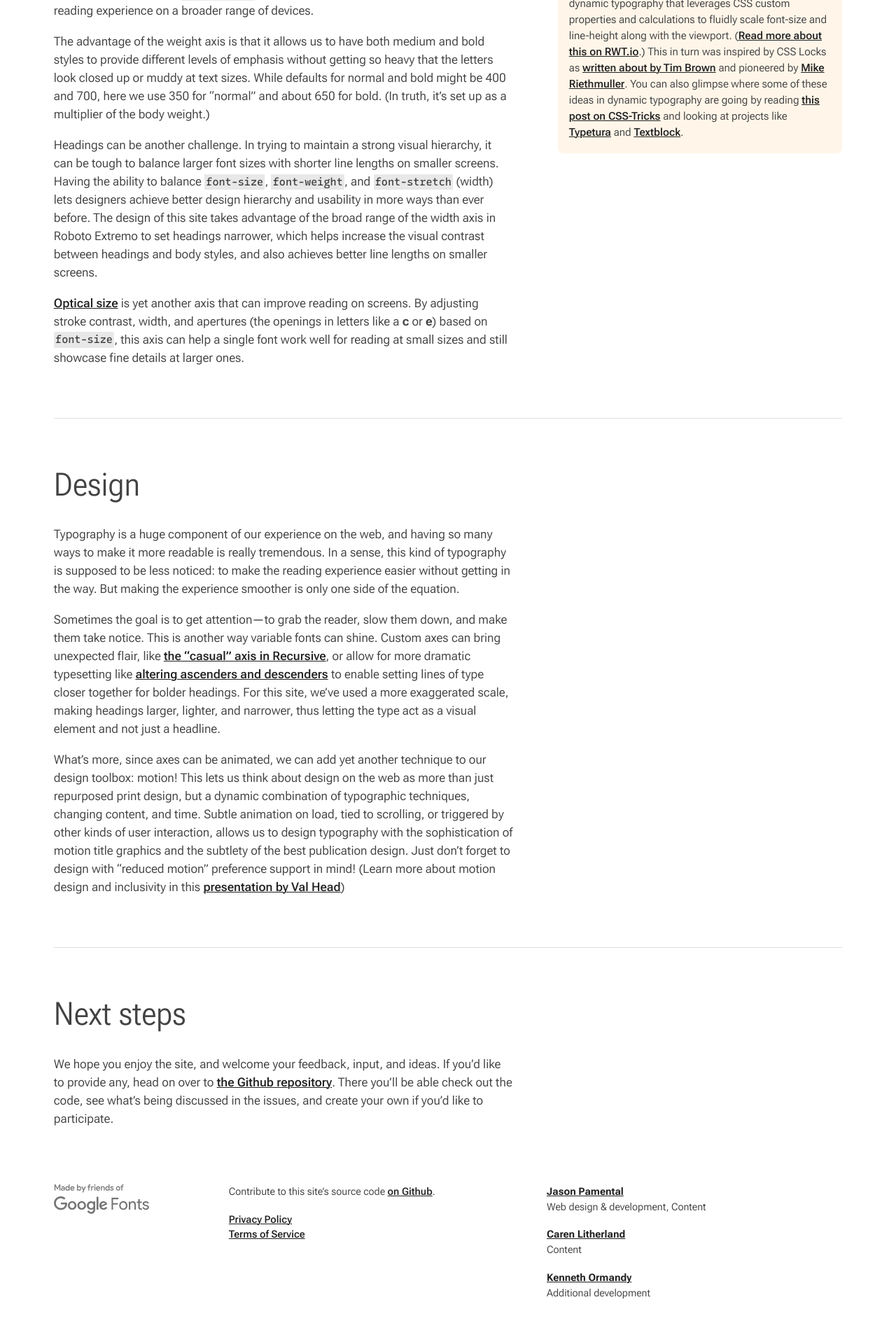
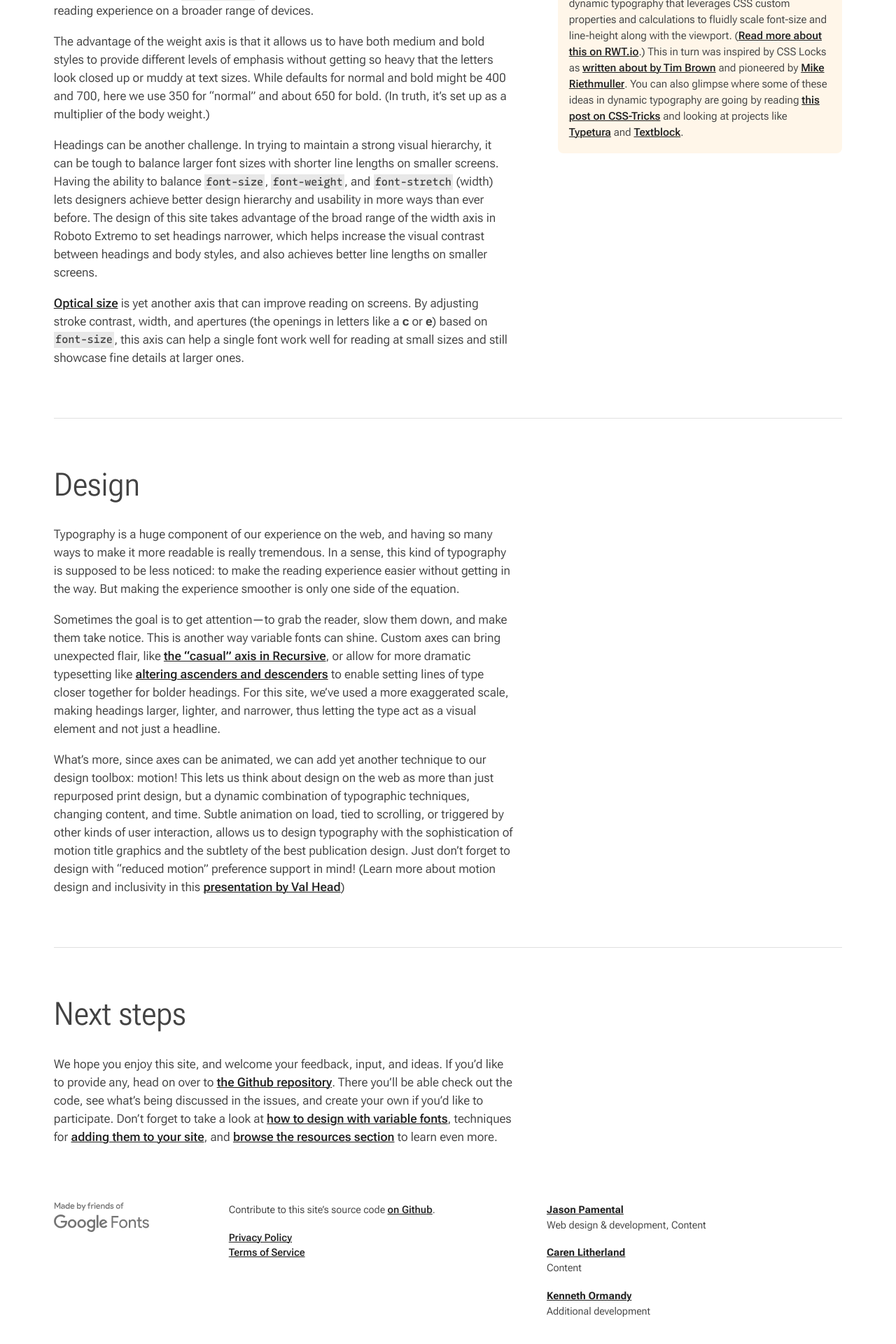
Before and after one commit to jpamental/variable-fonts, a Jekyll site: the page built from pages/about_this_site.html, in a window 1280 px wide. Shown: the part 2573-4493 px from the top of the page at 70% size. Built offline with Jekyll 4.4.1, drawn with Linux system fonts in a browser that asks for light colours; a style sheet for code colours, icons or effects is not loaded.

Commit message:
more next step links

```diff
--- a/pages/about_this_site.html
+++ b/pages/about_this_site.html
@@ -79,4 +79,4 @@ permalink: /about-this-site/
 <section class="content-section">
   <hr />
   <h2>Next steps</h2>
-  <p>We hope you enjoy the site, and welcome your feedback, input, and ideas. If you’d like to provide any, head on over to <a href="https://github.com/googlefonts/variable-fonts">the Github repository</a>. There you’ll be able check out the code, see what’s being discussed in the issues, and create your own if you’d like to participate.</p>
+  <p>We hope you enjoy this site, and welcome your feedback, input, and ideas. If you’d like to provide any, head on over to <a href="https://github.com/googlefonts/variable-fonts">the Github repository</a>. There you’ll be able check out the code, see what’s being discussed in the issues, and create your own if you’d like to participate. Don’t forget to take a look at <a href="{{ site.baseurl }}/about-variable-fonts/">how to design with variable fonts</a>, techniques for <a href="{{ site.baseurl }}/implementing-variable-fonts/">adding them to your site</a>, and <a href="{{ site.baseurl }}/variable-font-resources/">browse the resources section</a> to learn even more.</p>
```
